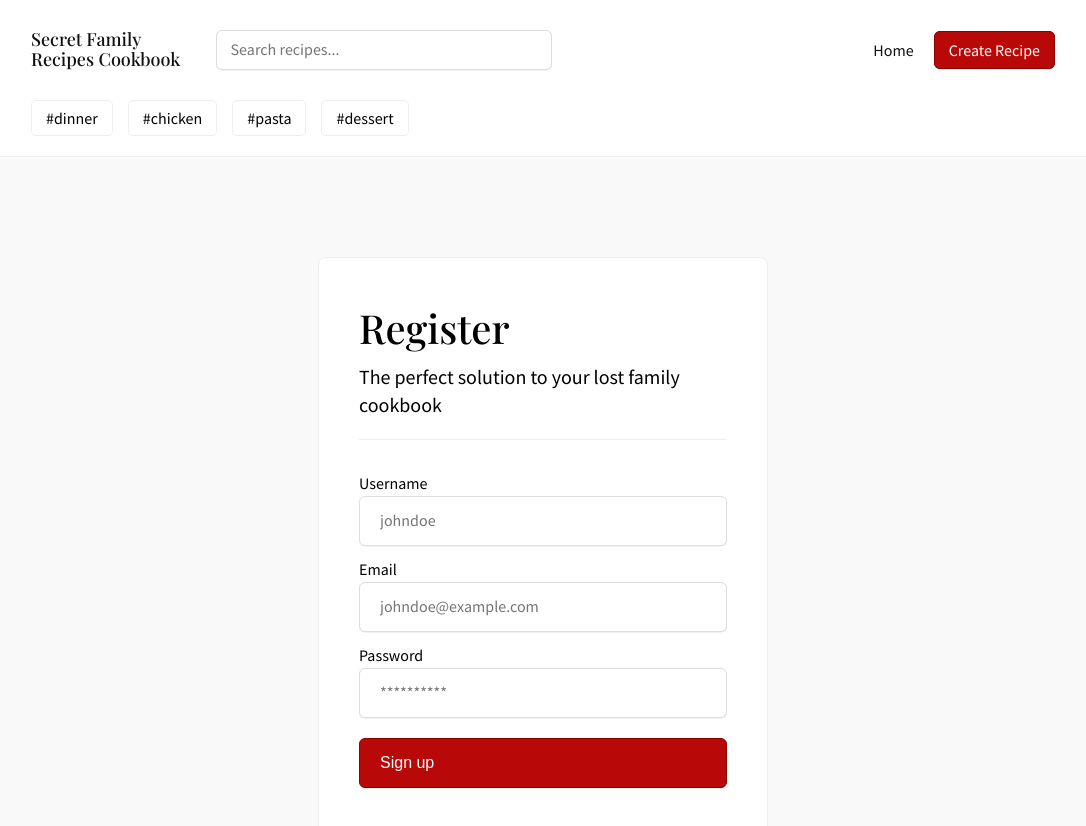
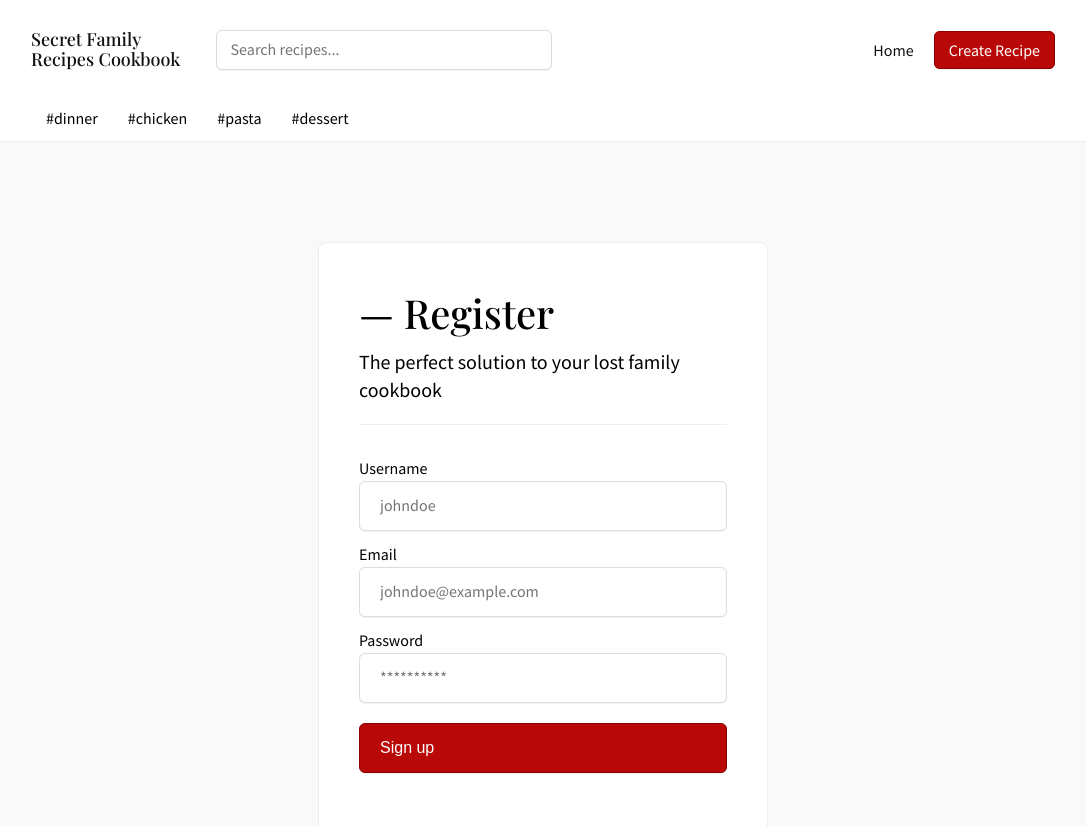
Before and after one commit to Secret-Family-Recipes-5/Front-End, a React (Create React App) app in the folder secret-recipes/: page /register in a window 1280 px wide. Shown: the top 826 px of the page, without its empty margins (97-1183 px from the left). Built offline with nearby package versions, Linux system fonts and the light colour scheme.

Commit message:
clean up styling, play around with cateogry styling

```diff
--- a/secret-recipes/src/components/CreateRecipe.js
+++ b/secret-recipes/src/components/CreateRecipe.js
@@ -4,7 +4,7 @@ const CreateRecipe = () => {
 
   return (
     <div className='createRecipeContainer'>
-      <h2 className='createRecipeTitle'>Create Recipe</h2>
+      <h2 className='createRecipeTitle'>&mdash; Create Recipe</h2>
 
       <hr />
 
@@ -25,6 +25,8 @@ const CreateRecipe = () => {
           placeholder='Aunt Patty'
         />
 
+        <button>Create Recipe</button>
+
       </form>
     </div>
   );
--- a/secret-recipes/src/components/Login.js
+++ b/secret-recipes/src/components/Login.js
@@ -67,7 +67,7 @@ const Login = () => {
   return (
     <div className='formContainer'>
       <div className='formWrapper'>
-        <h2 className='formTitle'>Login</h2>
+        <h2 className='formTitle'>&mdash; Login</h2>
         <p className='formDesc'>The perfect solution to your lost family cookbook</p>
 
         <hr />
--- a/secret-recipes/src/components/Register.js
+++ b/secret-recipes/src/components/Register.js
@@ -67,7 +67,7 @@ const Register = () => {
     return (
       <div className='formContainer'>
         <div className='formWrapper'>
-          <h2 className='formTitle'>Register</h2>
+          <h2 className='formTitle'>&mdash; Register</h2>
           <p className='formDesc'>The perfect solution to your lost family cookbook</p>
 
           <hr />
--- a/secret-recipes/src/css/index.css
+++ b/secret-recipes/src/css/index.css
@@ -242,13 +242,27 @@ nav .createRecipe {
   width: 80%;
   margin: 0 auto;
   display: flex;
-  margin-bottom: 20px;
 }
 .category {
-  padding: 9px 14px;
-  border: 1px solid #EEEEEE;
-  margin-right: 15px;
-  border-radius: 5px;
+  padding: 10px 15px 15px 15px;
+  position: relative;
+  cursor: pointer;
+}
+.category:after {
+  content: '';
+  position: absolute;
+  left: 0;
+  bottom: 0;
+  width: 100%;
+  height: 2px;
+  background: #b90808;
+  transform: scaleX(0);
+  transform-origin: right;
+  transition: transform 0.14s ease-in;
+}
+.category:hover:after {
+  transform: scaleX(1);
+  transform-origin: left;
 }
 .category a {
   font-size: 1.6rem;
--- a/secret-recipes/src/less/category.less
+++ b/secret-recipes/src/less/category.less
@@ -2,14 +2,31 @@
   width: 80%;
   margin: 0 auto;
   display: flex;
-  margin-bottom: 20px;
+
 }
 
 .category {
-  padding: 9px 14px;
-  border: 1px solid #EEEEEE;
-  margin-right: 15px;
-  border-radius: 5px;
+  padding: 10px 15px 15px 15px;
+  position: relative;
+  cursor: pointer;
+
+  &:after {
+    content: '';
+    position: absolute;
+    left: 0;
+    bottom: 0;
+    width: 100%;
+    height: 2px;
+    background: #b90808;
+    transform: scaleX(0);
+    transform-origin: right;
+    transition: transform .14s ease-in;
+  }
+}
+
+.category:hover:after {
+  transform: scaleX(1);
+  transform-origin: left;
 }
 
 .category a {
```
